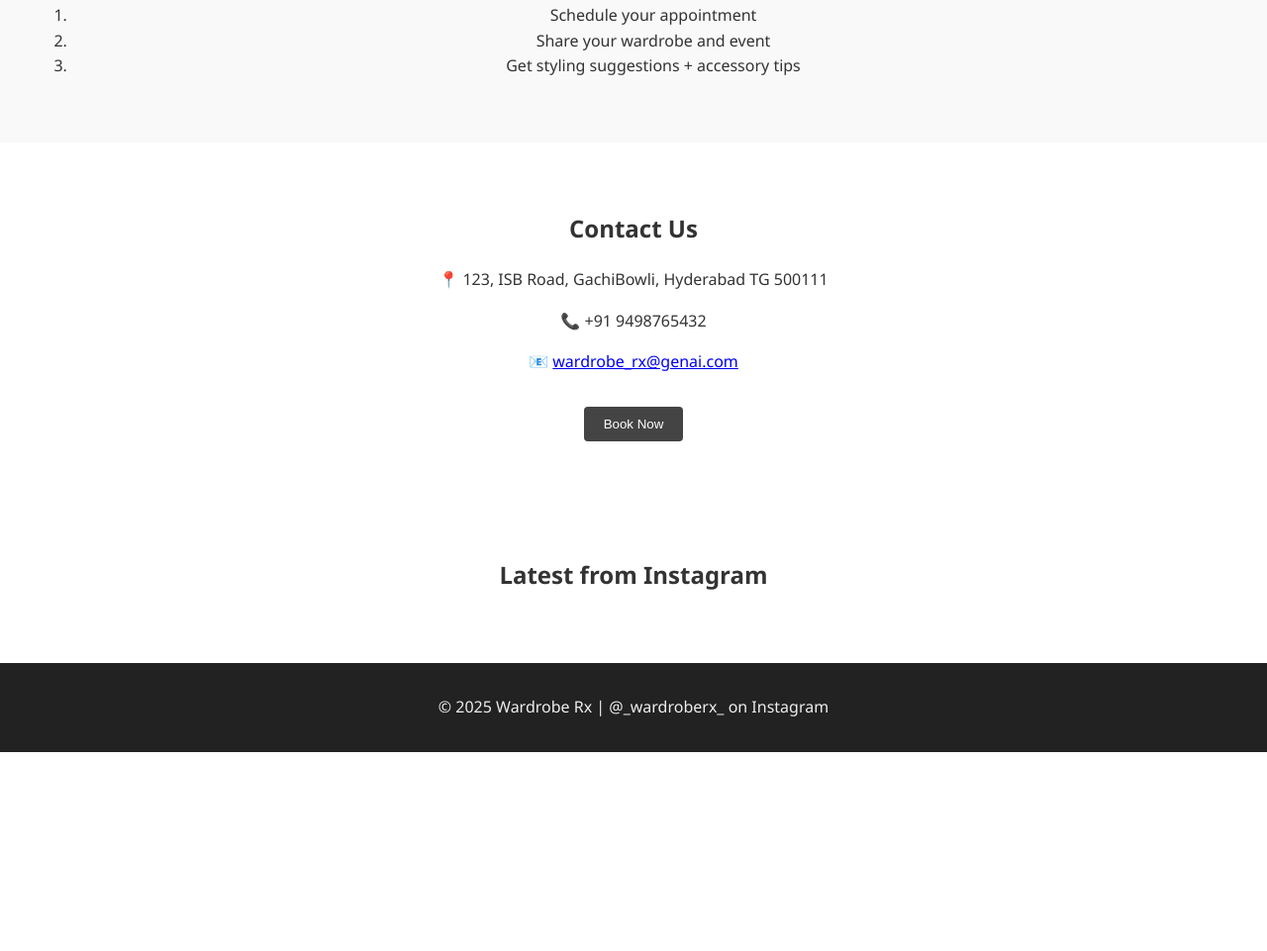
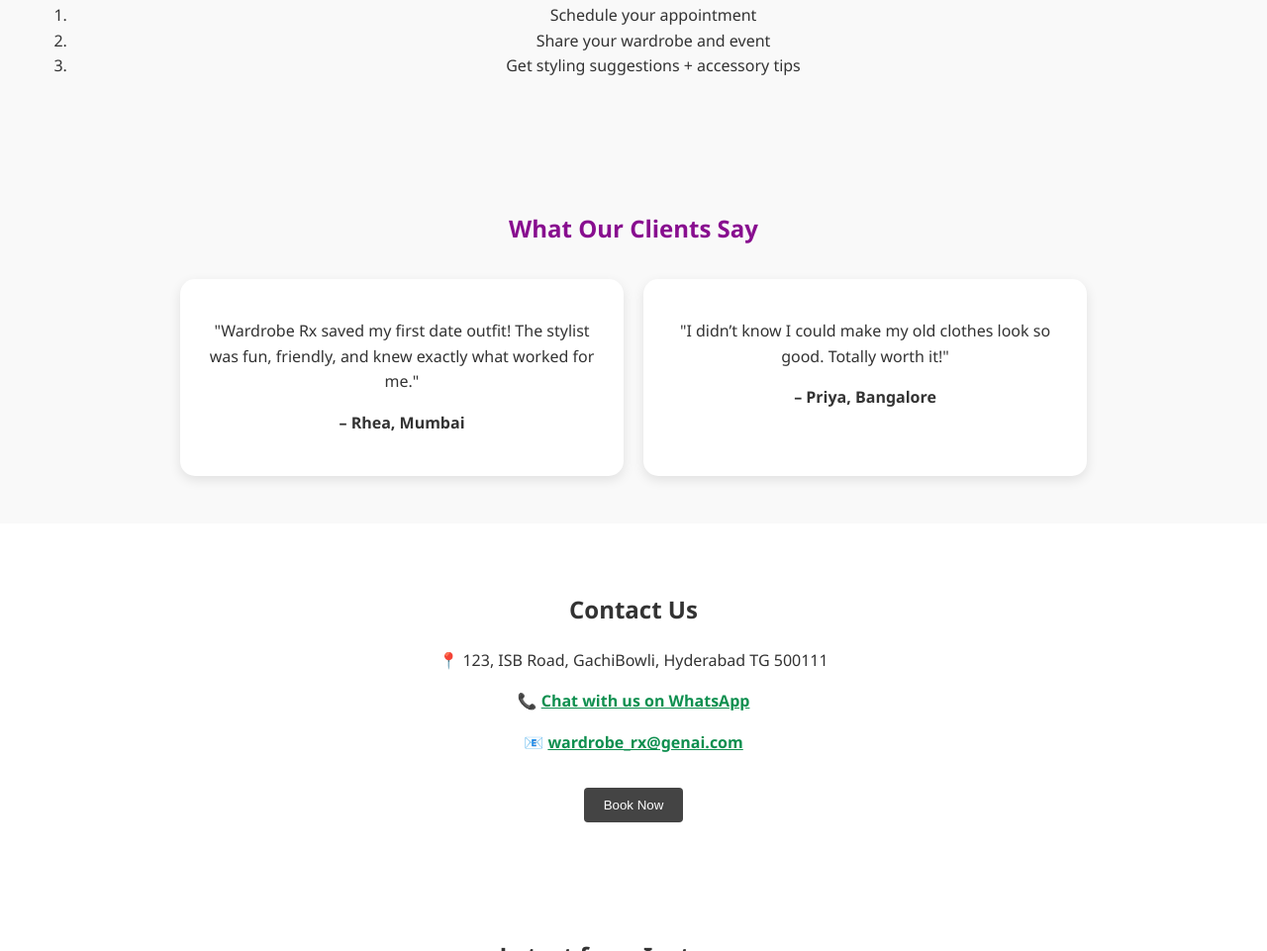
Before and after one commit to mohini-r/wardrobe-rx, a plain HTML site: page index.html in a window 1280 px wide. Shown: the part 2729-3690 px from the top of the page at 99% size. Before the commit the page ends 3489 px from the top, so only its background shows below. Drawn offline with Linux system fonts and the light colour scheme; a script that the page names is missing.

Commit message:
Update index.html

```diff
--- a/index.html
+++ b/index.html
@@ -14,6 +14,16 @@
       color: #333;
       line-height: 1.6;
     }
+
+    .contact a {
+  color: #0e8f4f;
+  font-weight: bold;
+  text-decoration: underline;
+}
+.contact a:hover {
+  color: #0e8f4f;
+}
+
 .hero {
   background: url('images/hero-background.jpg') no-repeat center center/cover;
   height: 100vh;
@@ -206,10 +216,26 @@
     </ol>
   </section>
 
+<!-- Testimonials Section -->
+<section class="section light">
+  <h2 style="color: #880E8F;">What Our Clients Say</h2>
+  <div style="display: flex; flex-wrap: wrap; justify-content: center; gap: 20px; margin-top: 2rem;">
+    <div style="background: white; border-radius: 15px; padding: 1.5rem; max-width: 400px; box-shadow: 0 4px 12px rgba(0,0,0,0.1);">
+      <p>"Wardrobe Rx saved my first date outfit! The stylist was fun, friendly, and knew exactly what worked for me."</p>
+      <p><strong>– Rhea, Mumbai</strong></p>
+    </div>
+    <div style="background: white; border-radius: 15px; padding: 1.5rem; max-width: 400px; box-shadow: 0 4px 12px rgba(0,0,0,0.1);">
+      <p>"I didn’t know I could make my old clothes look so good. Totally worth it!"</p>
+      <p><strong>– Priya, Bangalore</strong></p>
+    </div>
+  </div>
+</section>
+
+
   <section id="book" class="section contact">
     <h2>Contact Us</h2>
     <p>📍 123, ISB Road, GachiBowli, Hyderabad TG 500111</p>
-    <p>📞 +91 9498765432</p>
+    <p>📞 <a href="https://wa.me/919498765432" target="_blank">Chat with us on WhatsApp</a></p>
     <p>📧 <a href="mailto:wardrobe_rx@genai.com">wardrobe_rx@genai.com</a></p>
     <button onclick="alert('Booking feature coming soon!')">Book Now</button>
   </section>
```
